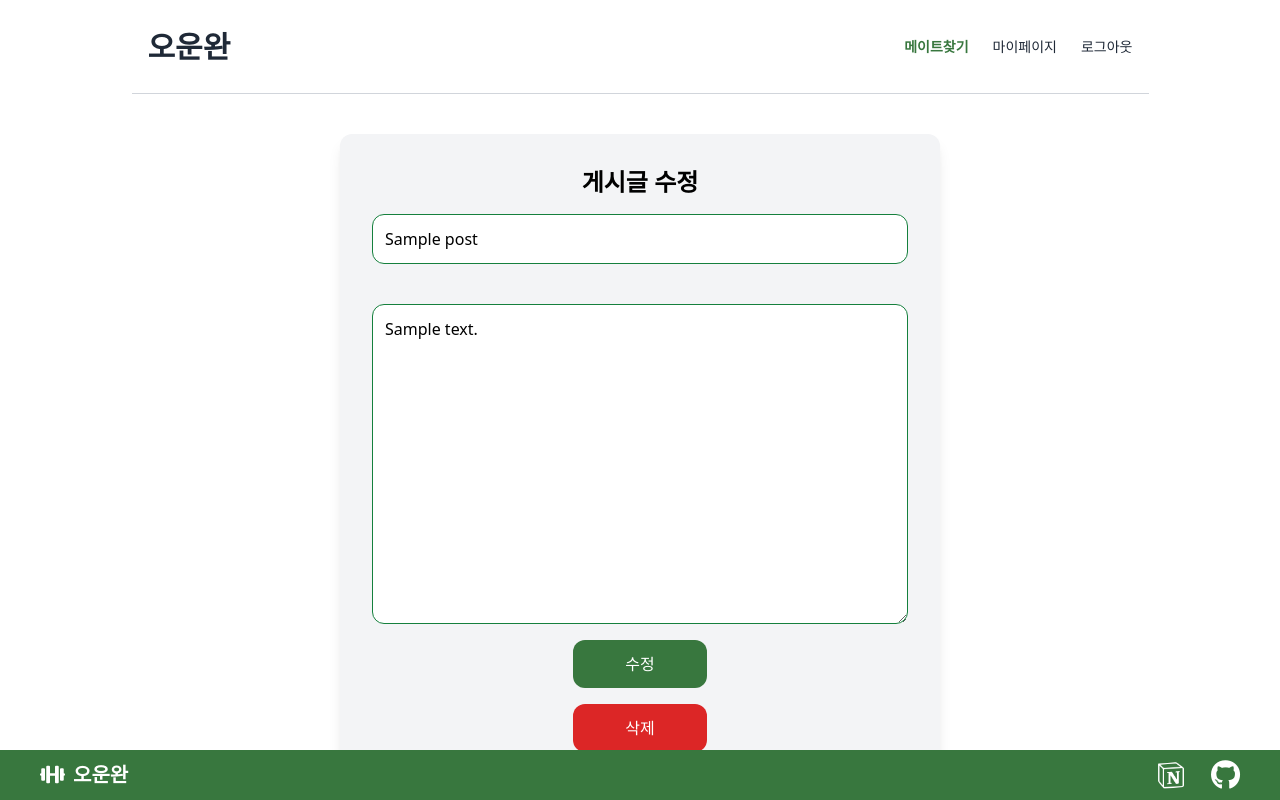
After one commit to craftonjungle8/workoutchillguy-BE-, a Flask app: template templates/board/edit_post.html in a window 1280 px wide. The commit adds this page. Run offline with Flask 3, Linux system fonts and the light colour scheme; the template is opened without the code that fills it: most values are stand-ins (such as "Sample title", 1, 10 or a date in 2020); some libraries are stand-ins or nearby versions.

Commit message:
edit_post

```diff
--- a/app.py
+++ b/app.py
@@ -270,6 +270,96 @@ def create_post():
     # 글 작성 완료 → 게시판 목록 페이지로 이동
     return redirect(url_for("board_list"))
 
+
+# ---------------------------------
+# (Board) 게시글 수정 페이지 (GET)
+# ---------------------------------
+@app.route("/board/<post_id>/edit", methods=["GET"])
+def edit_post_page(post_id):
+    current_user = get_current_user()
+    if not current_user:
+        return redirect(url_for("login_page"))
+
+    post_doc = boards_collection.find_one({"_id": ObjectId(post_id)})
+    if not post_doc:
+        # 게시글이 없으면 목록으로
+        return redirect(url_for("board_list"))
+
+    # 게시글 작성자와 현재 로그인 사용자가 다른 경우 → 접근 제한
+    if post_doc["user_id"] != current_user["_id"]:
+        return redirect(url_for("board_list"))
+
+    post_data = {
+        "id": str(post_doc["_id"]),
+        "title": post_doc["title"],
+        "content": post_doc["content"]
+    }
+
+    # edit_post.html 템플릿에서 post_data를 폼으로 보여주고 수정할 수 있도록 함
+    return render_template(
+        "board/edit_post.html",
+        nickname=current_user.get("nickname", ""),
+        email=current_user["email"],
+        post=post_data
+    )
+
+# ---------------------------------
+# (Board) 게시글 수정 처리 (POST)
+# ---------------------------------
+@app.route("/board/<post_id>/edit", methods=["POST"])
+def edit_post(post_id):
+    current_user = get_current_user()
+    if not current_user:
+        return redirect(url_for("login_page"))
+
+    post_doc = boards_collection.find_one({"_id": ObjectId(post_id)})
+    if not post_doc:
+        return redirect(url_for("board_list"))
+
+    # 게시글 작성자와 현재 로그인 사용자가 다른 경우 → 접근 제한
+    if post_doc["user_id"] != current_user["_id"]:
+        return redirect(url_for("board_list"))
+
+    # 폼 데이터
+    new_title = request.form.get("title")
+    new_content = request.form.get("content")
+
+    # DB 업데이트
+    boards_collection.update_one(
+        {"_id": ObjectId(post_id)},
+        {"$set": {
+            "title": new_title,
+            "content": new_content
+        }}
+    )
+
+    # 수정 완료 후 게시글 상세 페이지로 이동
+    return redirect(url_for("board_detail", post_id=post_id))
+
+# ---------------------------------
+# (Board) 게시글 삭제 (POST)
+# ---------------------------------
+@app.route("/board/<post_id>/delete", methods=["POST"])
+def delete_post(post_id):
+    current_user = get_current_user()
+    if not current_user:
+        return redirect(url_for("login_page"))
+
+    post_doc = boards_collection.find_one({"_id": ObjectId(post_id)})
+    if not post_doc:
+        return redirect(url_for("board_list"))
+
+    # 게시글 작성자와 현재 로그인 사용자가 다른 경우 → 접근 제한
+    if post_doc["user_id"] != current_user["_id"]:
+        return redirect(url_for("board_list"))
+
+    # DB에서 게시글 삭제
+    boards_collection.delete_one({"_id": ObjectId(post_id)})
+
+    # 삭제 후 게시판 목록 페이지로 이동
+    return redirect(url_for("board_list"))
+
+
 # -------------------------
 # 로그아웃 (쿠키 제거)
 # -------------------------
--- /dev/null
+++ b/templates/board/edit_post.html
@@ -0,0 +1,116 @@
+<!-- templates/board/edit_post.html -->
+<!DOCTYPE html>
+<html lang="ko">
+<head>
+    <meta charset="UTF-8">
+    <meta name="viewport" content="width=device-width, initial-scale=1.0">
+    <title>글 수정 페이지</title>
+    <script src="https://cdn.tailwindcss.com"></script>
+    <style>
+        input:focus, textarea:focus {
+            outline: none;
+            border-color: #306034;
+            box-shadow: none;
+        }
+    </style>
+    <!-- FontAwesome CSS CDN -->
+    <link href="https://cdnjs.cloudflare.com/ajax/libs/font-awesome/6.0.0-beta3/css/all.min.css" rel="stylesheet">
+</head>
+<body class="flex flex-col items-center min-h-screen">
+
+    <!-- 상단 오운완 박스 -->
+    <div class="w-[1017px] h-[94px] bg-white p-4 flex justify-between items-center border-b border-gray-300">
+        <div class="text-3xl font-bold text-gray-800">오운완</div>
+        <div class="flex space-x-6 text-sm text-gray-800">
+            <!-- 메이트찾기, 마이페이지, 로그아웃 링크 -->
+            <a href="/mate-search" class="text-[#38773E] hover:text-[#2E5F31] font-semibold transition duration-300">메이트찾기</a>
+            <a href="/mypage" class="text-gray-800 hover:text-[#38773E] transition duration-300">마이페이지</a>
+            <a href="/logout" class="text-gray-800 hover:text-[#38773E] transition duration-300" id="logoutBtn">로그아웃</a>
+        </div>
+    </div>
+
+    <!-- 글 수정 폼 -->
+    <div class="bg-gray-100 p-8 rounded-xl shadow-lg w-[600px] mt-10">
+        <h2 class="text-2xl font-bold mb-4 text-center">게시글 수정</h2>
+
+        <!-- 기존 게시글의 post_id와 연결.
+             Flask에서는 url_for('edit_post', post_id=post.id) 로 POST 전송 -->
+        <form method="POST" action="{{ url_for('edit_post', post_id=post.id) }}" class="flex flex-col items-center">
+            <!-- 제목 (기존 게시글 제목) -->
+            <input
+                type="text"
+                name="title"
+                class="w-full p-3 border border-green-700 rounded-xl mb-10"
+                required
+                value="{{ post.title }}"
+            >
+
+            <!-- 내용 (기존 게시글 내용) -->
+            <textarea
+                name="content"
+                class="w-full p-3 border border-green-700 rounded-xl mb-4 h-80"
+                required
+            >{{ post.content }}</textarea>
+
+            <!-- 수정 버튼 -->
+            <button
+                type="submit"
+                class="w-1/4 bg-[#38773E] text-white p-3 rounded-xl hover:bg-green-700"
+            >
+                수정
+            </button>
+        </form>
+
+        <!-- 게시글 삭제 -->
+        <form method="POST"
+              action="{{ url_for('delete_post', post_id=post.id) }}"
+              class="flex flex-col items-center mt-4"
+              onsubmit="return confirm('정말 삭제하시겠습니까?');">
+
+            <button
+                type="submit"
+                class="w-1/4 bg-red-600 text-white p-3 rounded-xl hover:bg-red-700"
+            >
+                삭제
+            </button>
+        </form>
+
+        <!-- 에러/성공 메시지가 필요하다면 Jinja2로 전달하거나 JS로 처리 가능 -->
+        <p id="message" class="mt-4 text-center text-red-500 hidden"></p>
+    </div>
+
+    <!-- 하단 고정 박스 -->
+    <div class="w-full h-[50px] bg-[#38773E] flex justify-between items-center px-10 fixed bottom-0 left-0">
+        <!-- 오운완 아이콘 -->
+        <div class="text-white text-xl font-bold flex items-center space-x-2">
+            <i class="fas fa-dumbbell"></i>
+            <span>오운완</span>
+        </div>
+
+        <!-- 우측 노션, 깃허브 아이콘 -->
+        <div class="flex items-center space-x-6">
+            <div class="relative">
+                <img src="../../static/images/notion_logo.png" alt="Notion" class="w-8 h-8 cursor-pointer" id="notionIcon">
+                <div id="notionDropdown" class="absolute right-0 hidden bg-white text-black p-2 mt-2 rounded-lg shadow-lg">
+                    <a href="https://www.notion.so" class="block px-4 py-2">Notion</a>
+                </div>
+            </div>
+
+            <div class="relative">
+                <i class="fab fa-github text-white text-3xl cursor-pointer" id="githubIcon"></i>
+                <div id="githubDropdown" class="absolute right-0 hidden bg-white text-black p-2 mt-2 rounded-lg shadow-lg">
+                    <a href="https://github.com" class="block px-4 py-2">GitHub</a>
+                </div>
+            </div>
+        </div>
+    </div>
+
+    <script>
+        // 로그아웃 버튼 (예시 JS)
+        document.getElementById("logoutBtn").addEventListener("click", function(e) {
+            // 필요 시 localStorage 토큰 제거 등 로직...
+            // 그 후 /logout으로 이동
+        });
+    </script>
+</body>
+</html>
--- a/templates/mypage/mypage.html
+++ b/templates/mypage/mypage.html
@@ -14,9 +14,11 @@
 
   <!-- 상단 오운완 박스 -->
   <div class="w-[1017px] h-[94px] bg-white p-4 flex justify-between items-center border-b border-gray-300">
-    <div class="text-3xl font-bold text-gray-800">오운완</div>
+    <div class="text-3xl font-bold text-gray-800">
+      <a href="/mainpage" class="text-gray-800 hover:text-[#38773E] transition duration-300">오운완</a>
+    </div>
     <div class="flex space-x-6 text-sm text-gray-800">
-      <a href="/mate-search" class="text-gray-800 hover:text-[#38773E] transition duration-300">메이트찾기</a>
+      <a href="/board" class="text-gray-800 hover:text-[#38773E] transition duration-300">메이트찾기</a>
       <a href="/mypage" class="text-gray-800 hover:text-[#38773E] transition duration-300">마이페이지</a>
       <a href="#" id="logoutBtn" class="text-gray-800 hover:text-[#38773E] transition duration-300">로그아웃</a>
     </div>
```
